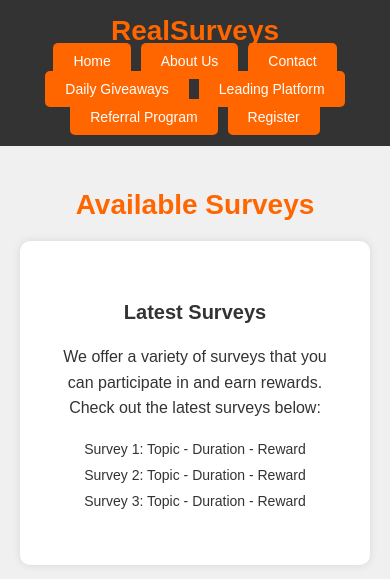
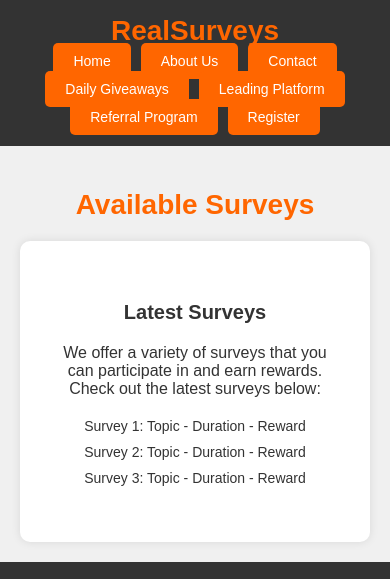
Before and after one commit to Master120344/RealSurveys, a plain HTML site: page surveys.html in a window 390 px wide. Shown: the top 579 px of the page. Drawn offline with Linux system fonts and the light colour scheme.

Commit message:
Update surveys.html

```diff
--- a/surveys.html
+++ b/surveys.html
@@ -84,12 +84,6 @@
             color: #ff6600;
         }
 
-        .content p {
-            font-size: 18px;
-            line-height: 1.6;
-            margin-bottom: 20px;
-        }
-
         .surveys {
             background-color: #fff;
             padding: 40px;
@@ -174,10 +168,6 @@
                 font-size: 28px;
             }
 
-            .content p {
-                font-size: 16px;
-            }
-
             .surveys h3 {
                 font-size: 20px;
             }
```
